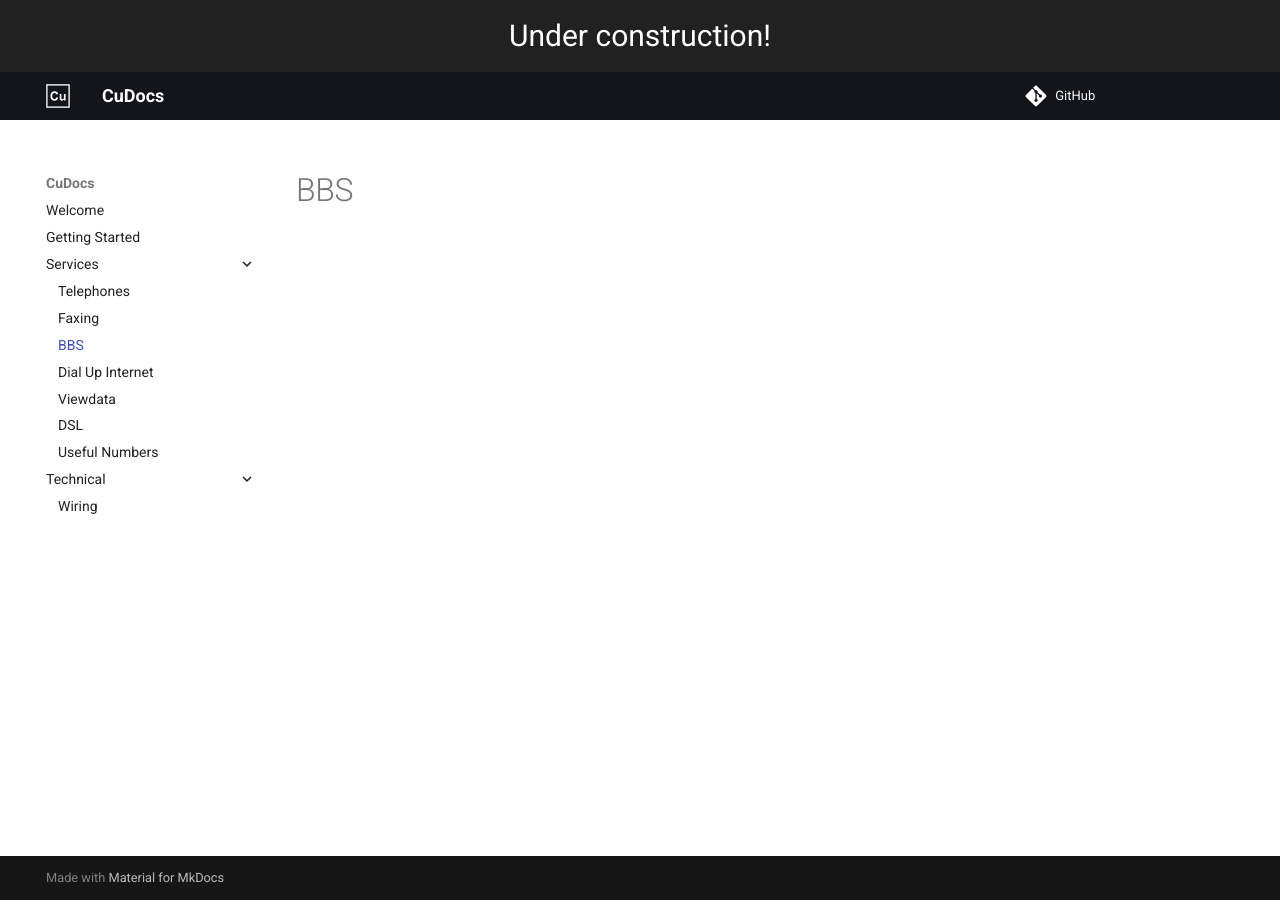
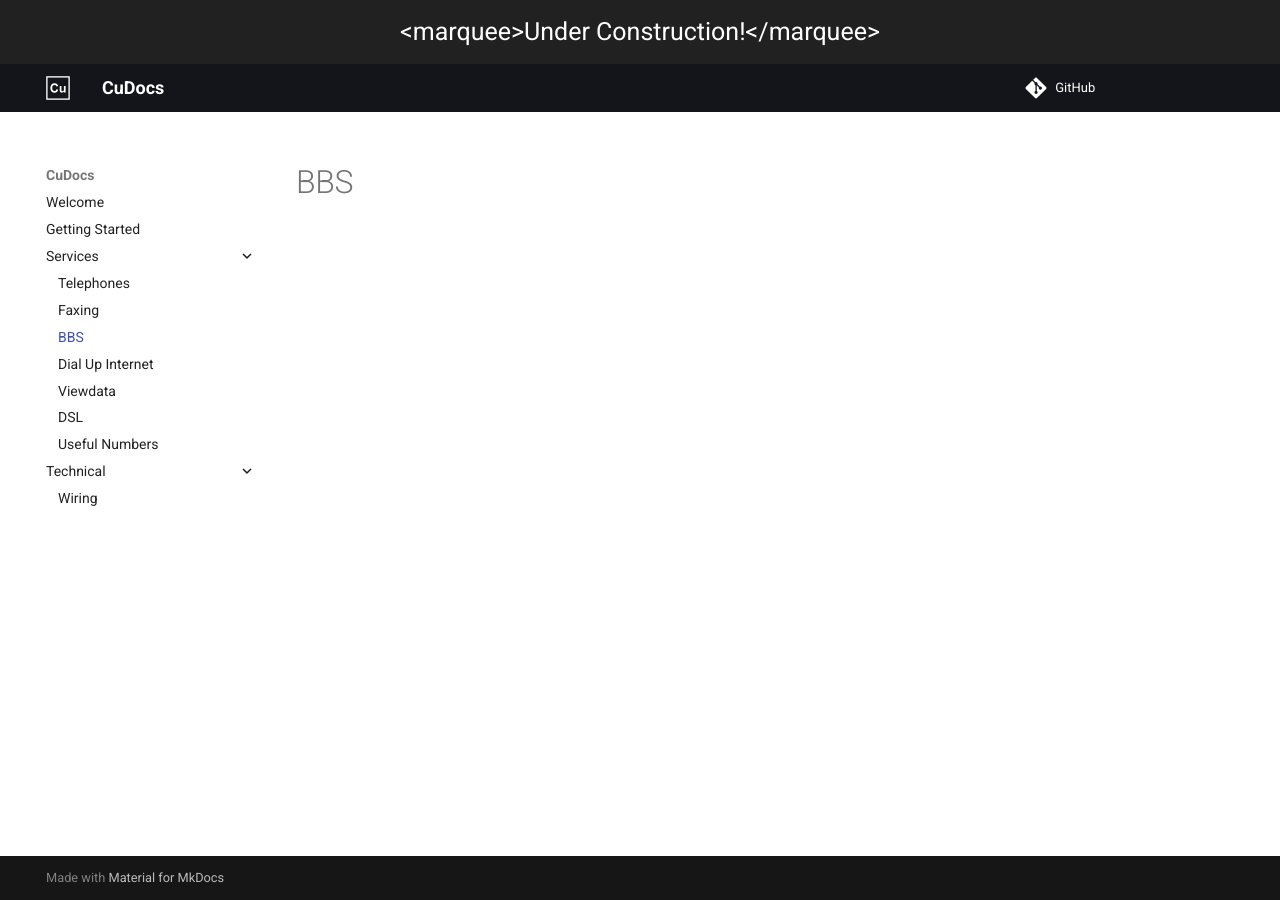
Before and after one commit to cu-telecom/cutel-docs, an MkDocs documentation site: the page built from docs/services/bbs.md, in a window 1280 px wide. Built offline with MkDocs 1.6.1 and Material for MkDocs 9.7.7, drawn with Linux system fonts in a browser that asks for light colours; comment, search, counter and statistics services are not loaded.

Commit message:
Add hilarious fake marquee tags

```diff
--- a/overrides/main.html
+++ b/overrides/main.html
@@ -1,5 +1,5 @@
 {% extends "base.html" %}
 
 {% block announce %}
-<div style="text-align: center; font-size: 30px;">Under construction!</div>
+<div style="text-align: center; font-size: 25px;">&lt;marquee&gt;Under Construction!&lt;/marquee&gt;</div>
 {% endblock %}
```
